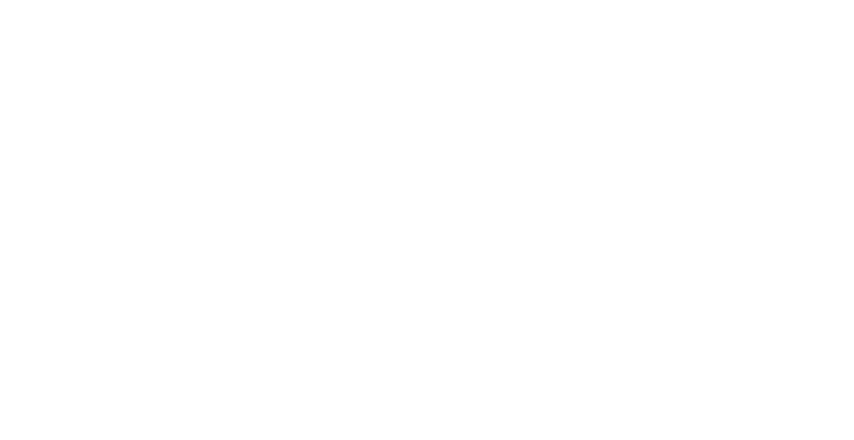
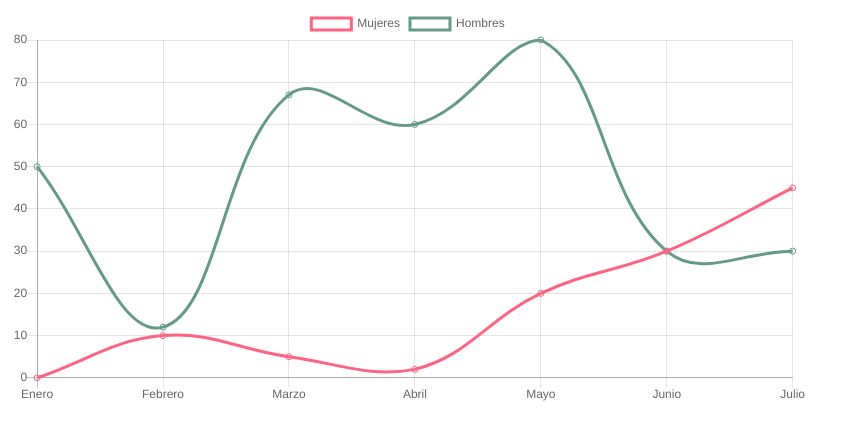
Before and after one commit to omiguelperez/chartjs-sample, a website: page index.html in a window 1280 px wide. Shown: the whole page, without its empty margins (0-854 px from the left). Drawn offline with nearby package versions, Linux system fonts and the light colour scheme.

Commit message:
Gráfica de líneas con Chart.js

```diff
--- /dev/null
+++ b/index.css
@@ -0,0 +1,4 @@
+.chart-container {
+	max-width: 800px;
+	overflow: hidden;
+}
--- a/index.html
+++ b/index.html
@@ -3,8 +3,13 @@
 <head>
 	<meta charset="utf-8">
 	<title>Chart.js Sample</title>
+	<link rel="stylesheet" href="index.css">
 </head>
 <body>
-
+	<div class="chart-container">
+		<canvas id="chart" class="chart"></canvas>
+	</div>
+	<script src="https://cdnjs.cloudflare.com/ajax/libs/Chart.js/2.4.0/Chart.min.js"></script>
+	<script src="index.js"></script>
 </body>
 </html>
--- /dev/null
+++ b/index.js
@@ -0,0 +1,23 @@
+var canvas = document.getElementById('chart');
+var context = canvas.getContext('2d');
+
+var chart = new Chart(context, {
+  type: 'line',
+  data: {
+    labels: ["Enero", "Febrero", "Marzo", "Abril", "Mayo", "Junio", "Julio"],
+    datasets: [
+      {
+        label: "Mujeres",
+        backgroundColor: 'rgba(255, 255, 255, 0)',
+        borderColor: 'rgb(255, 99, 132)',
+        data: [0, 10, 5, 2, 20, 30, 45],
+      }, {
+        label: "Hombres",
+        backgroundColor: 'rgba(255, 255, 255, 0)',
+        borderColor: 'rgb(99, 155, 132)',
+        data: [50, 12, 67, 60, 80, 30, 30],
+      }
+    ]
+  },
+  options: {}
+});
```
